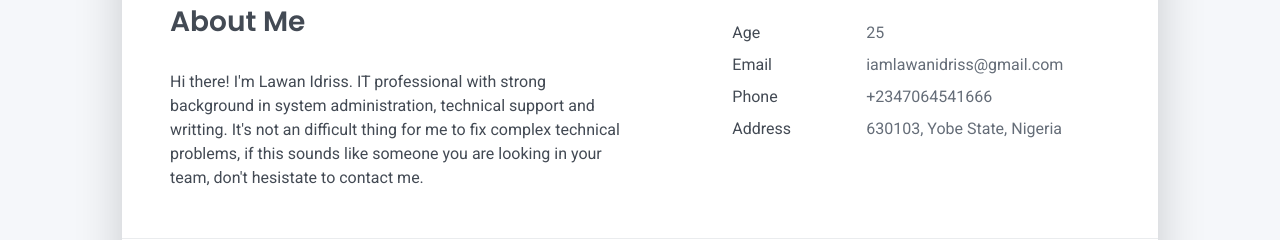
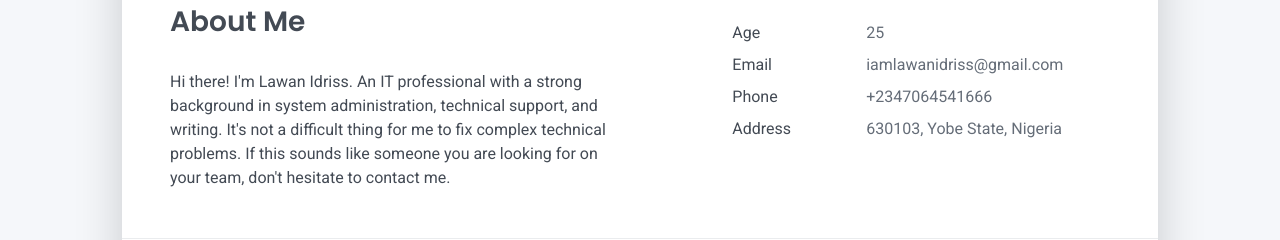
Before and after one commit to LawanIdriss/lawanidriss.github.io, a plain HTML site: page index.html in a window 1280 px wide. Shown: the part 420-660 px from the top of the page. Drawn offline with Linux system fonts and the light colour scheme.

Commit message:
Update index.html

```diff
--- a/index.html
+++ b/index.html
@@ -65,7 +65,7 @@
     <div class="row">
       <div class="col-md-6">
         <h2 class="h3 mb-3">About Me</h2>
-        <p>Hi there! I'm Lawan Idriss. IT professional with strong background in system administration, technical support and writting. It's not an difficult thing for me to fix complex technical problems, if this sounds like someone you are looking in your team, don't hesistate to contact me.</p>
+        <p>Hi there! I'm Lawan Idriss. An IT professional with a strong background in system administration, technical support, and writing. It's not a difficult thing for me to fix complex technical problems. If this sounds like someone you are looking for on your team, don't hesitate to contact me.</p>
       </div>
       <div class="col-md-5 offset-md-1">
         <div class="row mt-2">
```
